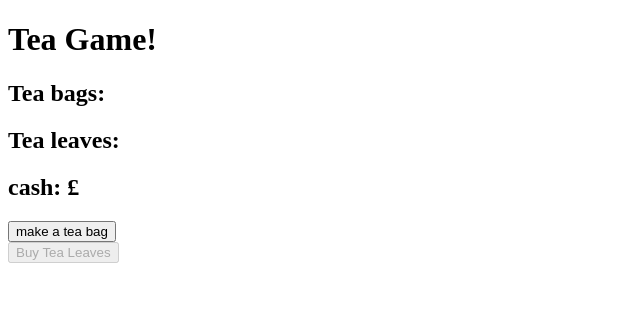
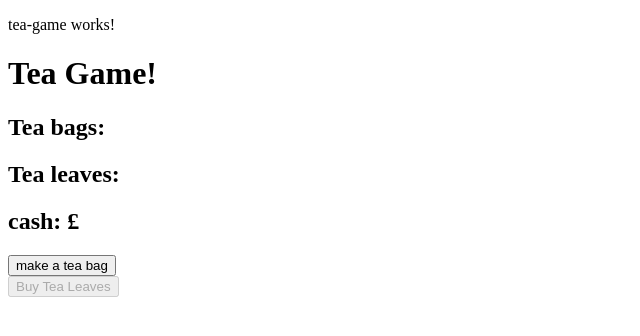
Before and after one commit to sinic46/AngularTeaGame, an Angular app in the folder TeaGame/: page / in a window 1280 px wide. Shown: the top 336 px of the page, without its empty margins (0-640 px from the left). Built offline with nearby package versions, Linux system fonts and the light colour scheme.

Commit message:
added tea game wrapper

```diff
--- a/TeaGame/src/app/app.component.html
+++ b/TeaGame/src/app/app.component.html
@@ -1,3 +1 @@
-<h1>Tea Game!</h1>
-<app-values-display></app-values-display>
-<app-get-tea-leaves></app-get-tea-leaves>
+<app-tea-game></app-tea-game>
--- a/TeaGame/src/app/app.component.ts
+++ b/TeaGame/src/app/app.component.ts
@@ -6,13 +6,6 @@ import { Component } from '@angular/core';
   styleUrls: ['./app.component.css']
 })
 export class AppComponent {
-  title = 'TeaGame';
 
-  TeaBags: number = 0;
-  TeaLeaves = 500;
-  cash = 0.00;
-  cashDisplay = '0.00'
-  teaBagPrice = 0.05;
-  teaBagDemand = 10;
 
 }
--- a/TeaGame/src/app/app.module.ts
+++ b/TeaGame/src/app/app.module.ts
@@ -5,12 +5,14 @@ import { AppRoutingModule } from './app-routing.module';
 import { AppComponent } from './app.component';
 import { ValuesDisplayComponent } from './values-display/values-display.component';
 import { GetTeaLeavesComponent } from './get-tea-leaves/get-tea-leaves.component';
+import { TeaGameComponent } from './tea-game/tea-game.component';
 
 @NgModule({
   declarations: [
     AppComponent,
     ValuesDisplayComponent,
-    GetTeaLeavesComponent
+    GetTeaLeavesComponent,
+    TeaGameComponent
   ],
   imports: [
     BrowserModule,
--- /dev/null
+++ b/TeaGame/src/app/tea-game/tea-game.component.html
@@ -0,0 +1,4 @@
+<p>tea-game works!</p>
+<h1>Tea Game!</h1>
+<app-values-display></app-values-display>
+<app-get-tea-leaves></app-get-tea-leaves>
--- /dev/null
+++ b/TeaGame/src/app/tea-game/tea-game.component.ts
@@ -0,0 +1,24 @@
+import { Component, OnInit } from '@angular/core';
+
+@Component({
+  selector: 'app-tea-game',
+  templateUrl: './tea-game.component.html',
+  styleUrls: ['./tea-game.component.css']
+})
+export class TeaGameComponent implements OnInit {
+
+  title = 'TeaGame';
+
+  TeaBags: number = 0;
+  TeaLeaves = 500;
+  cash = 0.00;
+  cashDisplay = '0.00'
+  teaBagPrice = 0.05;
+  teaBagDemand = 10;
+
+  constructor() { }
+
+  ngOnInit(): void {
+  }
+
+}
```
Also changed, not shown: TeaGame/src/app/tea-game/tea-game.component.css (added), 1 other file (tests, documents, lock files or other folders).
